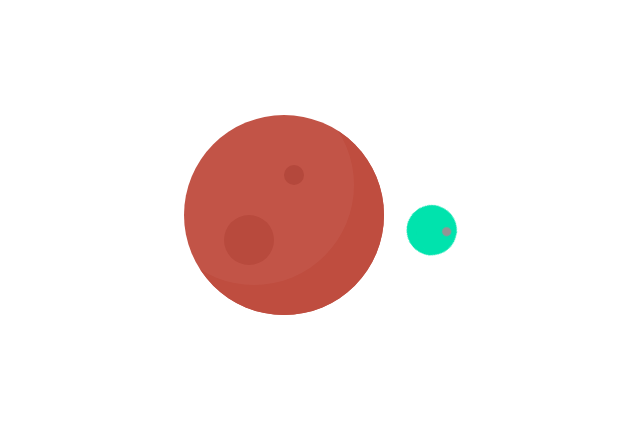
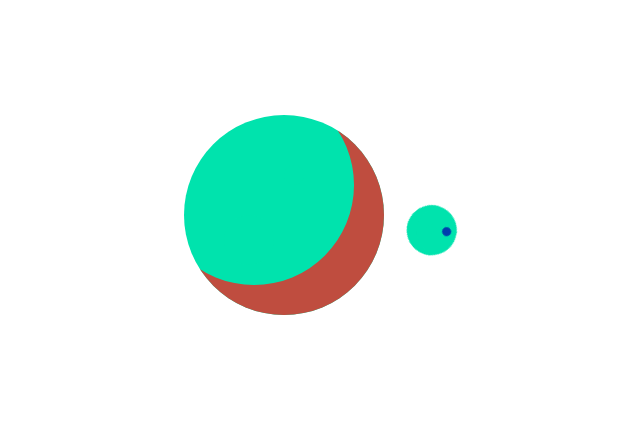
Before and after one commit to harshsikka/3d-effect, a plain HTML site: page index.html in a window 1280 px wide. Shown: the part 138-569 px from the top of the page, without its empty margins (356-996 px from the left). Drawn offline with Linux system fonts and the light colour scheme.

Commit message:
Update index.html

```diff
--- a/index.html
+++ b/index.html
@@ -30,7 +30,7 @@ body {
 }
 
 .planet {
-  background: #C25447;
+  background: #00e3ad;
   box-shadow: inset -30px -30px 0px #bf4d3f;
   width: 200px;
   height: 200px;
@@ -38,7 +38,7 @@ body {
 }
 .planet:before {
   content: '';
-  background: #b4483c;
+  background: #00e3ad;
   border-radius: 100%;
   width: 20px;
   height: 20px;
@@ -47,7 +47,7 @@ body {
 }
 .planet:after {
   content: '';
-  background: #b84a3d;
+  background: #00e3ad;
   border-radius: 100%;
   width: 50px;
   height: 50px;
@@ -65,7 +65,7 @@ body {
 }
 .moon:before {
   content: '';
-  background: #949494;
+  background: #003ead;
   border-radius: 100%;
   width: 9px;
   height: 9px;
```
